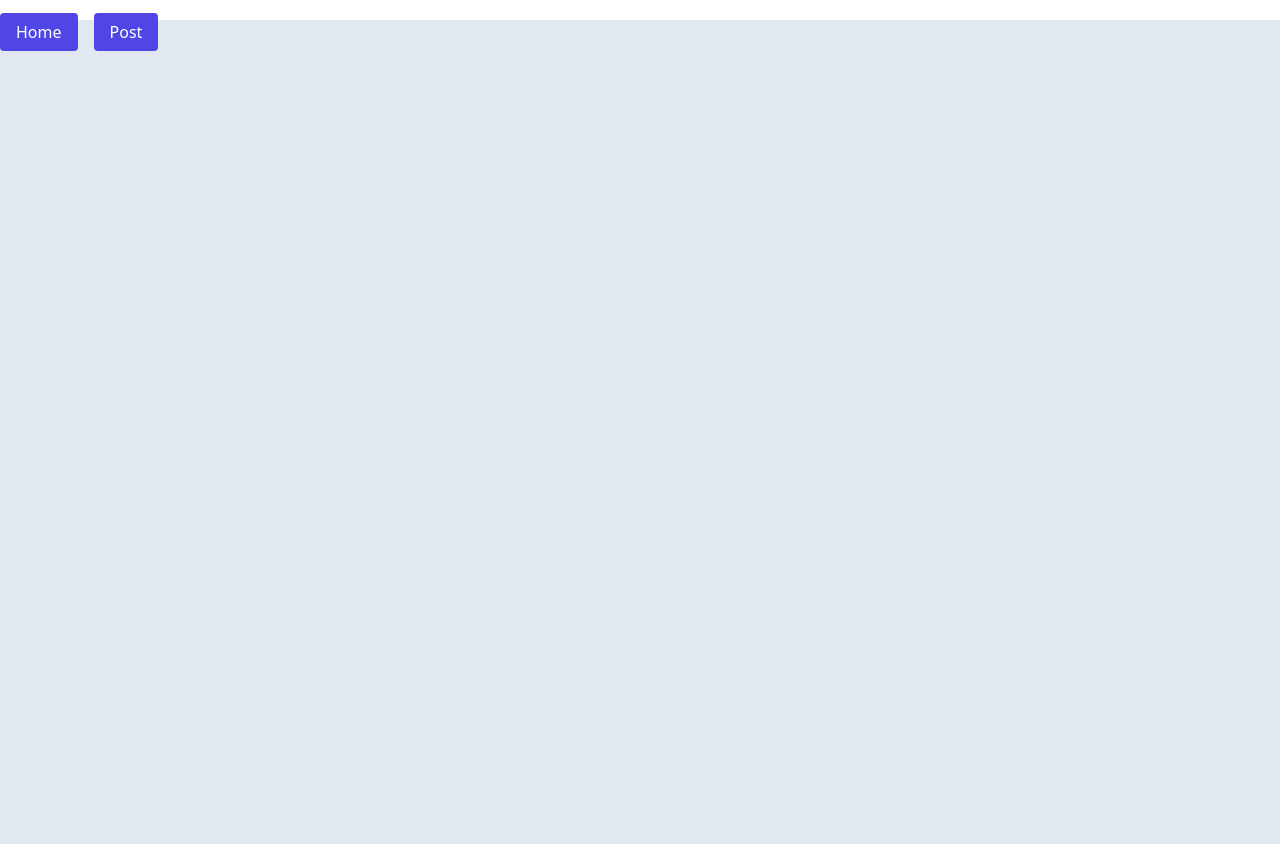
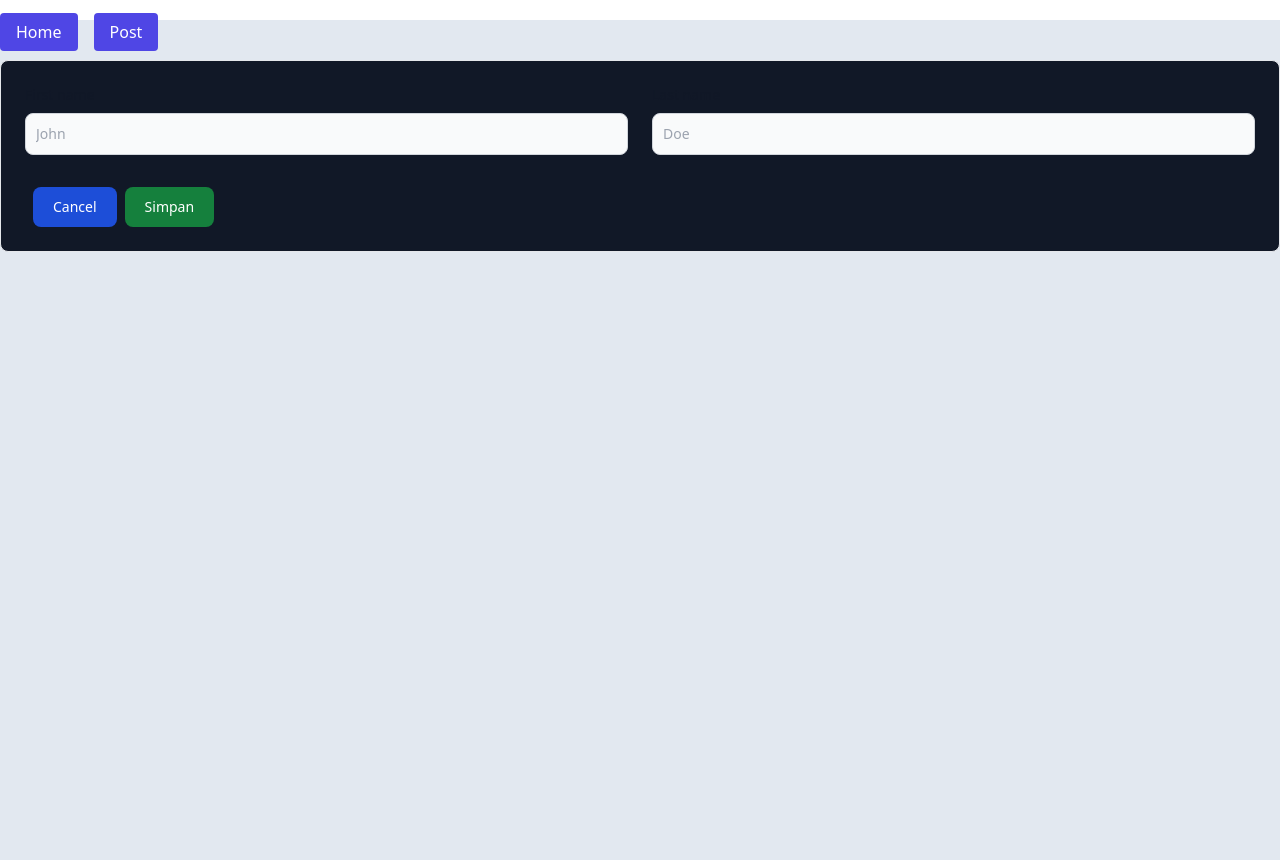
Before and after one commit to JunjungHasudungan/MyBookWithVue, a Vue app: page /posts/create in a window 1280 px wide. Before the commit this address had no page. Built offline with nearby package versions, Linux system fonts and the light colour scheme.

Commit message:
pembuatan form pada bagian post create

```diff
--- a/src/router/index.js
+++ b/src/router/index.js
@@ -15,7 +15,7 @@
       component: () => import('../views/posts/PostIndex.vue')
     },
     {
-      path: '/posts',
+      path: '/posts/create',
       name: 'PostCreate',
       component: () => import('../views/posts/PostCreate.vue')
     },
--- a/src/views/posts/PostCreate.vue
+++ b/src/views/posts/PostCreate.vue
@@ -1,5 +1,22 @@
 <template>
-    <div>
+    <div class="border border-gray-200 bg-gray-900 mt-4 px-2 rounded-lg">
+
+    <form class="mx-auto p-4  mx-w-md">
+        <div class="mt-2 grid gap-6 mb-6 md:grid-cols-2">
+            <div>
+                <label for="first_name" class="block mb-2 text-sm font-medium text-gray-900 dark:text-white">First name</label>
+                <input type="text" id="first_name" class="bg-gray-50 border border-gray-300 text-gray-900 text-sm rounded-lg focus:ring-blue-500 focus:border-blue-500 block w-full p-2.5 dark:bg-gray-700 dark:border-gray-600 dark:placeholder-gray-400 dark:text-white dark:focus:ring-blue-500 dark:focus:border-blue-500" placeholder="John" required>
+            </div>
+            <div>
+                <label for="last_name" class="block mb-2 text-sm font-medium text-gray-900 dark:text-white">Last name</label>
+                <input type="text" id="last_name" class="bg-gray-50 border border-gray-300 text-gray-900 text-sm rounded-lg focus:ring-blue-500 focus:border-blue-500 block w-full p-2.5 dark:bg-gray-700 dark:border-gray-600 dark:placeholder-gray-400 dark:text-white dark:focus:ring-blue-500 dark:focus:border-blue-500" placeholder="Doe" required>
+            </div>
+        </div>
+        <div class="px-2 py-2 flex space-x-2">
+            <button type="submit" class="text-white bg-blue-700 hover:bg-blue-800 focus:ring-4 focus:outline-none focus:ring-blue-300 font-medium rounded-lg text-sm w-full sm:w-auto px-5 py-2.5 text-center dark:bg-blue-600 dark:hover:bg-blue-700 dark:focus:ring-blue-800">Cancel</button>
+            <button type="submit" class="text-white bg-green-700 hover:bg-green-800 focus:ring-4 focus:outline-none focus:ring-blue-300 font-medium rounded-lg text-sm w-full sm:w-auto px-5 py-2.5 text-center dark:bg-green-600 dark:hover:bg-green-700 dark:focus:ring-green-800">Simpan</button>
+        </div>
+    </form>
 
     </div>
 </template>
--- a/src/views/posts/PostIndex.vue
+++ b/src/views/posts/PostIndex.vue
@@ -14,7 +14,7 @@
 
         <div class="flex justify-end m-2 p-2">
 
-            <RouterLink :to="{name: 'PostCreate'}" class="px-4 py-2 bg-indigo-200 hover:bg-indigo-400">New Post</RouterLink>
+            <RouterLink :to="{name: 'PostCreate'}" class="rounded-lg px-4 py-2 bg-indigo-200 hover:bg-indigo-400">New Post</RouterLink>
 
         </div>
 
```
